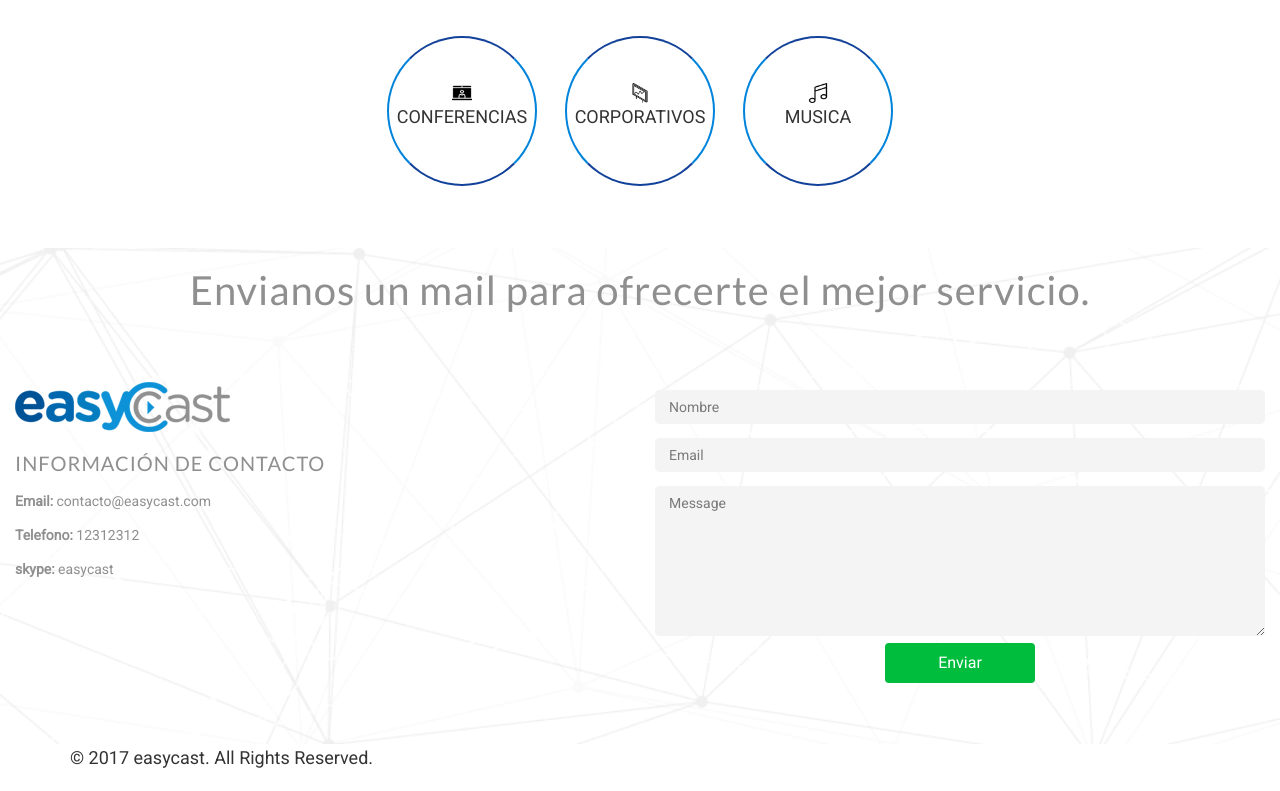
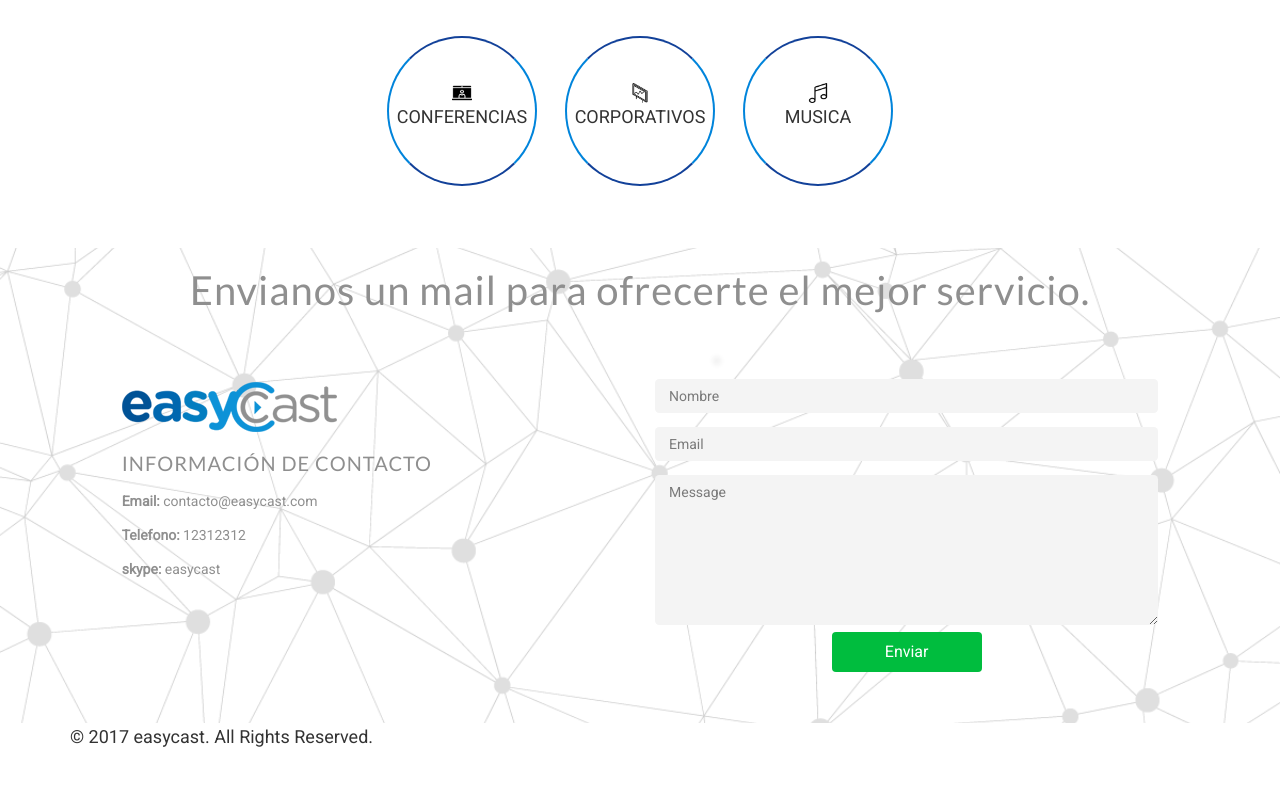
Before and after one commit to RazoDev/easycast, an Angular app: page / in a window 1280 px wide. Shown: the part 2668-3459 px from the top of the page. After the commit the page ends 3438 px from the top, so only its background shows below. Built offline with nearby package versions, Linux system fonts and the light colour scheme.

Commit message:
img footer

```diff
--- a/src/app/components/contacto/contacto.component.html
+++ b/src/app/components/contacto/contacto.component.html
@@ -2,7 +2,7 @@
     <div class="container container-footer">
       <div class="row img-background">
         <h3 class="text-center">Envianos un mail para ofrecerte el mejor servicio.</h3>
-        <div class="col-md-6 col-sm-12 info-contact">
+        <div class="col-md-5 col-md-offset-1 col-sm-12 info-contact">
           <img src="assets/img/logo-footer.png" alt="">
           <h3 class="info">INFORMACIÓN DE CONTACTO</h3>
           <ul>
@@ -11,7 +11,7 @@
             <li><b>skype:</b> easycast</li>
           </ul>
         </div>
-        <div class="col-md-6 col-sm-12 ">
+        <div class="col-md-5 col-sm-12 ">
           <form action="" class="header-content-inner">
             <input type="text" placeholder="Nombre" name="name" required>
             <input type="email" placeholder="Email" name="email" required>
--- a/src/styles.css
+++ b/src/styles.css
@@ -310,7 +310,7 @@ textarea {
 }
 
 .container-footer{
-  background-image: url(assets/img/background-contacto.png);
+  background-image: url(assets/img/background-contact.png);
   background-repeat: no-repeat;
   background-position: center center;
   width: 100%;
```
Also changed, not shown: src/assets/img/background-contact.png, src/assets/img/background-contacto.png.
